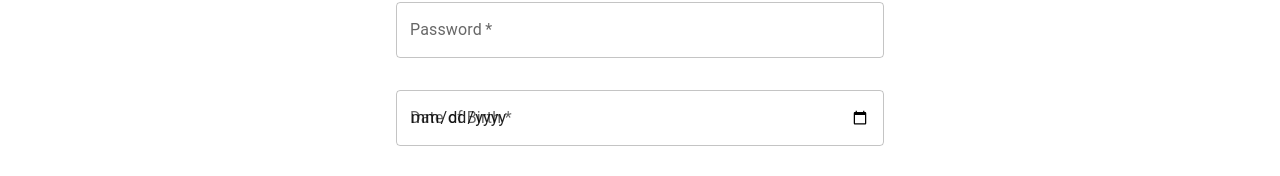
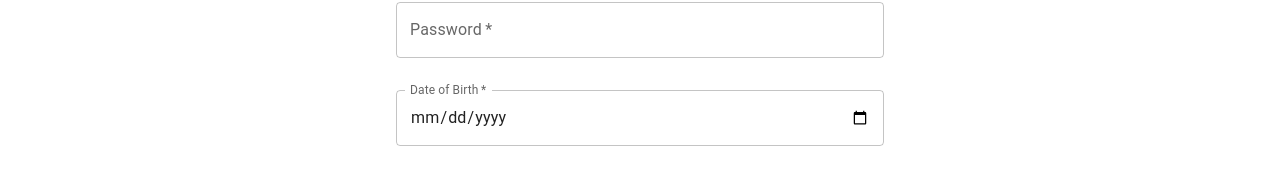
Before and after one commit to kudretilayda/Gruppe_6, a React (Create React App) app in the folder frontend/: page /register in a window 1280 px wide. Shown: the part 358-534 px from the top of the page. Built offline with nearby package versions, Linux system fonts and the light colour scheme.

Commit message:
update register.jsx

```diff
--- a/frontend/package.json
+++ b/frontend/package.json
@@ -15,7 +15,7 @@
     "react": "^18.3.1",
     "react-dom": "^18.3.1",
     "react-router-dom": "^6.28.0",
-    "react-scripts": "5.0.1",
+    "react-scripts": "^5.0.1",
     "styled-components": "^6.1.13",
     "web-vitals": "^2.1.4"
   },
--- a/frontend/src/components/Login_Register/Register.jsx
+++ b/frontend/src/components/Login_Register/Register.jsx
@@ -48,7 +48,7 @@ const RegisterForm = () => {
                            color='secondary'
                            label="Last Name"
                            onChange={e => setLastName(e.target.value)} // Aktualisiert den Nachnamen bei Änderung
-                           value={firstName}
+                           value={lastName}
                            fullWidth
                            required
                        />
@@ -90,8 +90,10 @@ const RegisterForm = () => {
                        value={dateOfBirth}
                        fullWidth
                        required
+                       InputLabelProps={{ shrink: true }}
                        sx={{mb: 4}}
                    />
+
                    {/* Register Button */}
                    <Button variant='outlined' color='secondary' type='submit'>Register</Button>
 
```
Also changed, not shown: 1 other file (tests, documents, lock files or other folders).
